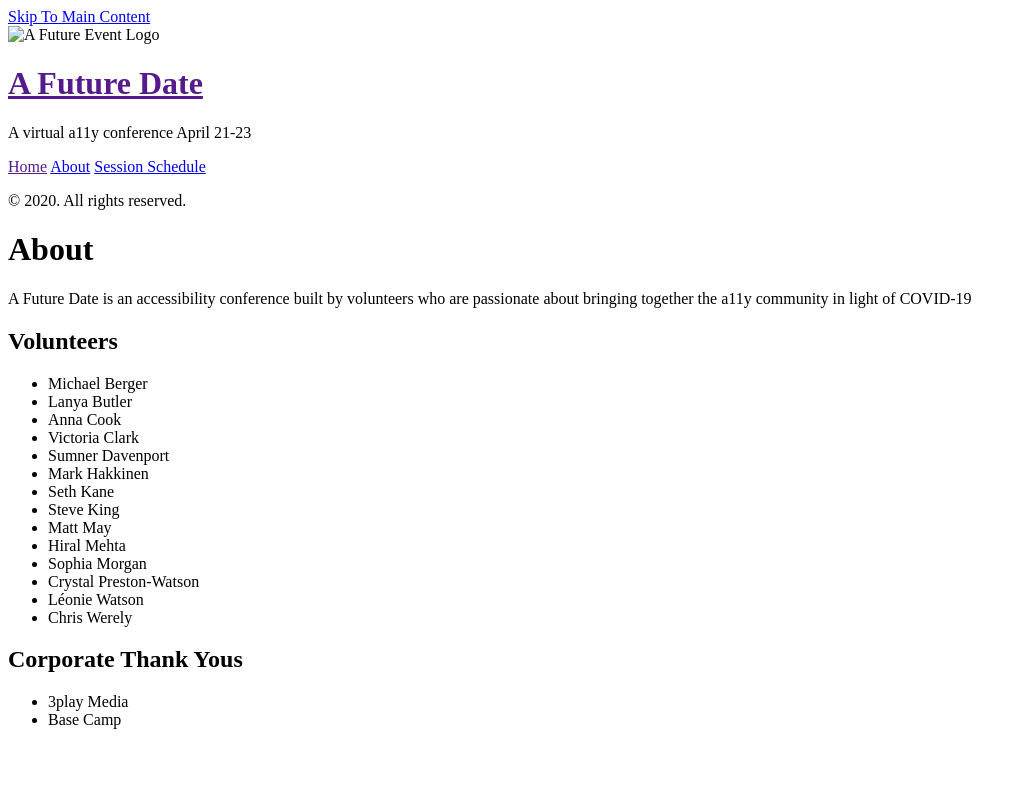
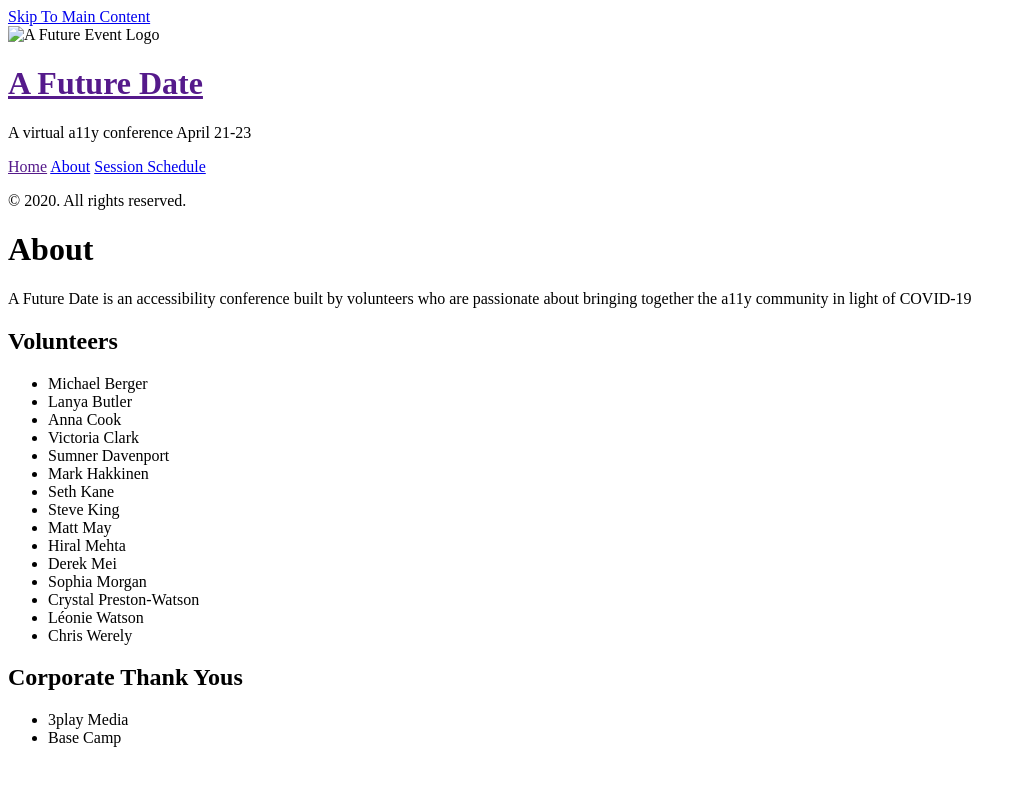
Before and after one commit to chiefkikio/AFutureDate, a Jekyll site: the page built from about.md, in a window 1280 px wide. Shown: the top 786 px of the page, without its empty margins (0-1026 px from the left). Built offline with Jekyll 4.4.1, drawn with Linux system fonts in a browser that asks for light colours; Markdown is read by kramdown in place of the engine named in the settings.

Commit message:
Feat(Credit)[LB] Credit to Derek for colors

```diff
--- a/about.md
+++ b/about.md
@@ -16,6 +16,7 @@ A Future Date is an accessibility conference built by volunteers who are passion
 * Steve King
 * Matt May
 * Hiral Mehta
+* Derek Mei
 * Sophia Morgan
 * Crystal Preston-Watson
 * Léonie Watson
```
